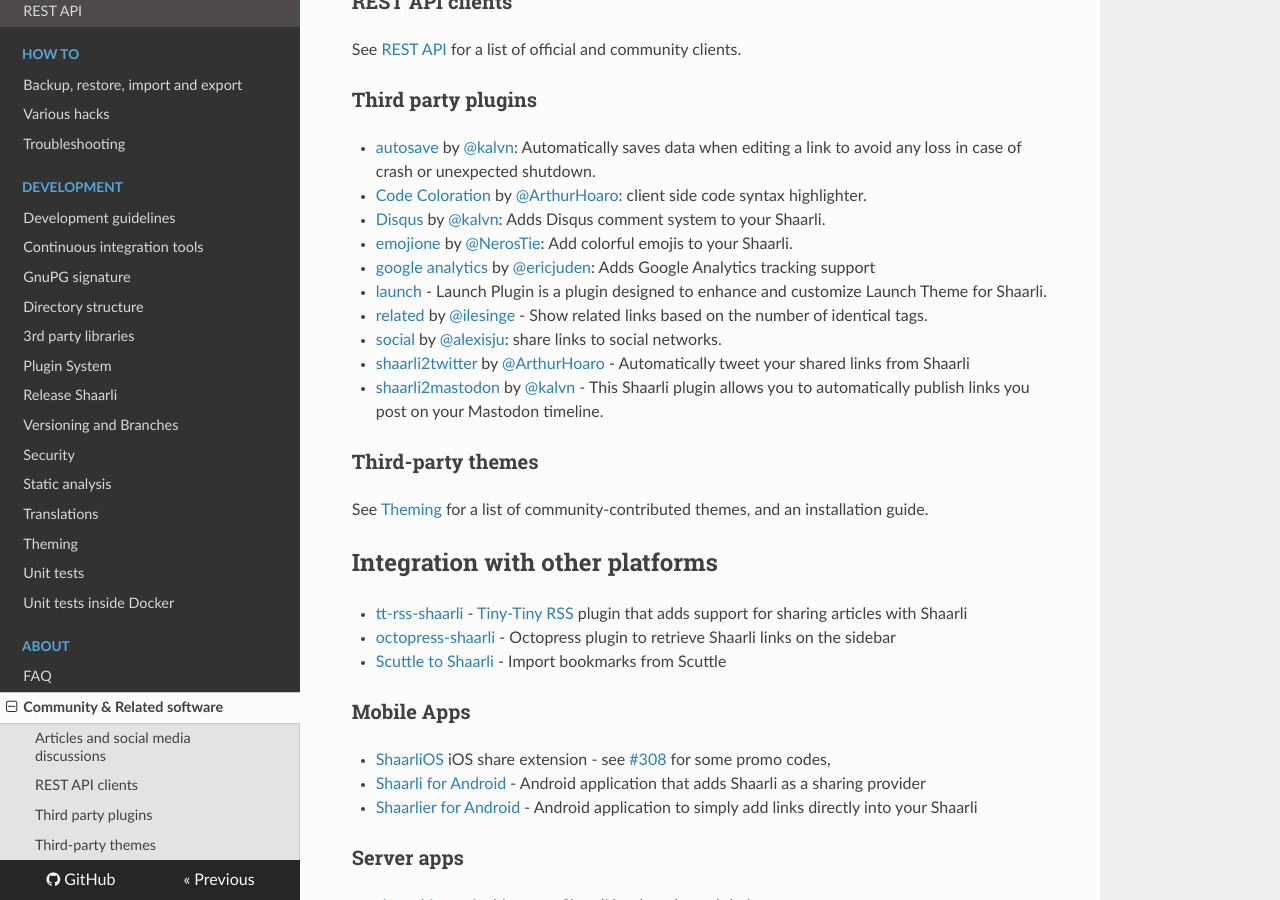
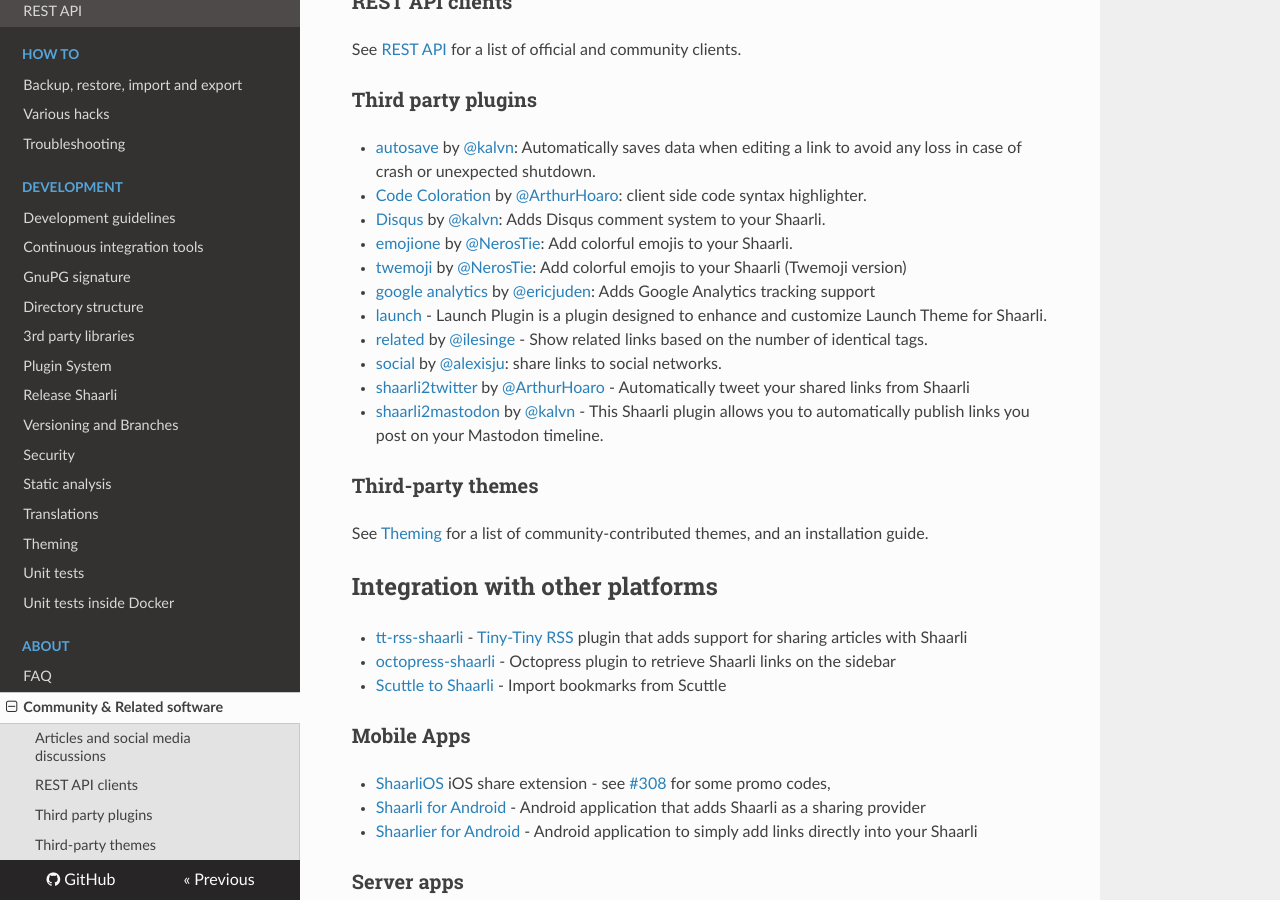
Before and after one commit to sebsauvage/Shaarli, an MkDocs documentation site: the page built from doc/md/Community-&-Related-software.md, in a window 1280 px wide and 900 px high, scrolled down 673 px. Built offline with MkDocs 1.6.1, drawn with Linux system fonts in a browser that asks for light colours; nearby versions of some CDN libraries; old or Windows-style settings are respelled for this version of MkDocs.

Commit message:
New plugin: Twemoji

```diff
--- a/doc/md/Community-&-Related-software.md
+++ b/doc/md/Community-&-Related-software.md
@@ -29,6 +29,7 @@
 - [Code Coloration](https://github.com/ArthurHoaro/code-coloration) by [@ArthurHoaro](https://github.com/ArthurHoaro): client side code syntax highlighter.
 - [Disqus](https://github.com/kalvn/shaarli-plugin-disqus) by [@kalvn](https://github.com/kalvn): Adds Disqus comment system to your Shaarli.
 - [emojione](https://github.com/NerosTie/emojione) by [@NerosTie](https://github.com/NerosTie): Add colorful emojis to your Shaarli.
+- [twemoji](https://github.com/NerosTie/twemoji) by [@NerosTie](https://github.com/NerosTie): Add colorful emojis to your Shaarli (Twemoji version)
 - [google analytics](https://github.com/ericjuden/Shaarli-Google-Analytics-Plugin) by [@ericjuden](http://github.com/ericjuden): Adds Google Analytics tracking support
 - [launch](https://github.com/ArthurHoaro/launch-plugin) - Launch Plugin is a plugin designed to enhance and customize Launch Theme for Shaarli.
 - [related](https://github.com/ilesinge/shaarli-related) by [@ilesinge](https://github.com/ilesinge) - Show related links based on the number of identical tags.
```
